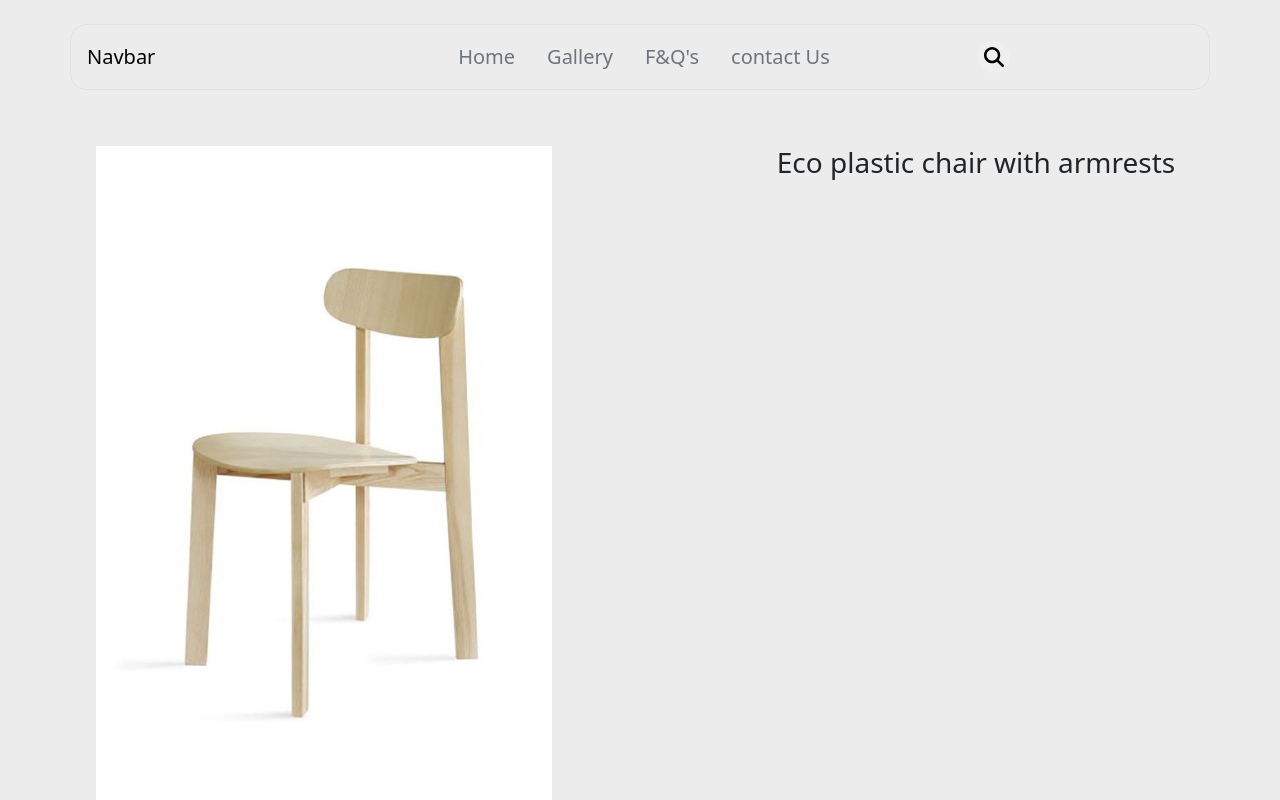
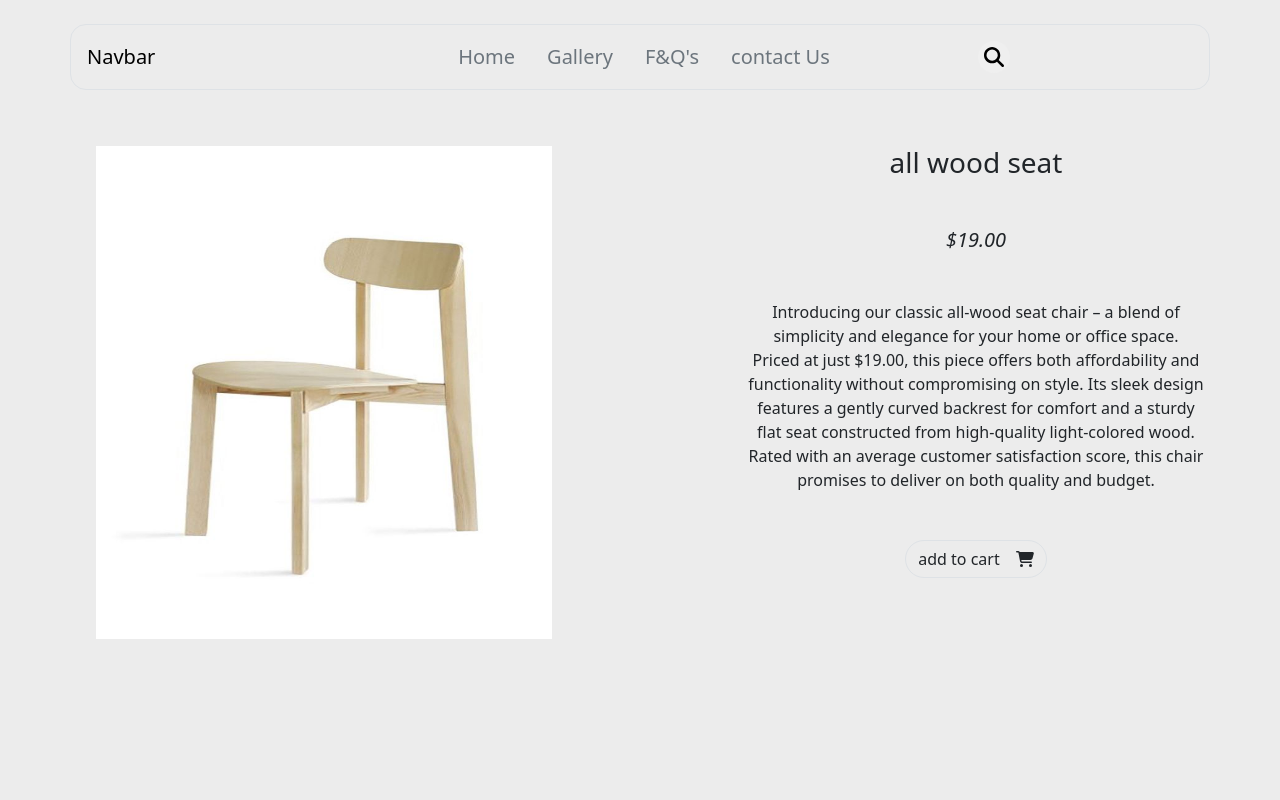
Before and after one commit to Soroushemoradi/shoppingWeb, a React (Vite) app: page /Gallery/all-wood-seat in a window 1280 px wide. Shown: the top 800 px of the page. Built offline with nearby package versions, Linux system fonts and the light colour scheme.

Commit message:
add about and style productPage

```diff
--- a/src/components/gallery/product/ProudPage.jsx
+++ b/src/components/gallery/product/ProudPage.jsx
@@ -2,6 +2,9 @@ import { useEffect, useState } from 'react'
 import { useParams } from 'react-router-dom'
 import GalleryData from './galleryData';
 import Footer from '../../footer/Footer';
+import RatingStar from '../../home/RatingStar';
+import { FontAwesomeIcon } from '@fortawesome/react-fontawesome';
+import { faCartShopping } from '@fortawesome/free-solid-svg-icons';
 
 function ProudPage() {
   const { id } = useParams();
@@ -13,20 +16,24 @@ function ProudPage() {
   console.log(product)
   return (
     <>
-    <div className='grid-2 mt-5 ms-5 mb-5'>
-      <div>
-        <img src={'/' + product?.image} alt={product?.id} className='w-75 ms-5 h-100' />
+      <div className='grid-2 mt-5 ms-5 mb-5'>
+        <div>
+          <img src={'/' + product?.image} alt={product?.id} className='w-75 ms-5 h-75' />
+        </div>
+        <div className='text-center'>
+          <h3 className=''>{product?.discriotion}</h3>
+          <h5 className='mt-5 mb-5'><i>{product?.price}</i></h5>
+          <div className='w-75 mx-auto mb-5'>
+            <p>{product?.about}</p>
+          </div>
+          <button className='btn border rounded-5'>add to cart<FontAwesomeIcon icon={faCartShopping} className='ms-3'/></button>
+        </div>
       </div>
-      <div className='text-center'>
-        <h3>{product?.discriotion}</h3>
-
-      </div>
-    </div>
-    <Footer/>
+      <Footer />
     </>
   )
 }
 
 export default ProudPage
-//price
-//defaultValue
+// price
+// defaultValue
--- a/src/components/gallery/product/galleryData.js
+++ b/src/components/gallery/product/galleryData.js
@@ -2,143 +2,183 @@
 const GalleryData = [
   {
     image: "product1 (1).jpg",
-    discriotion: "Eco plastic chair with armrests",
+    discriotion: "gray plastic chair",
     id: "gray-plastic-chair",
     price: "$19.00",
     defaultValue: "2.5",
+    about:
+      "Introducing our latest addition – a sleek, modern chair designed to elevate any space. With its minimalist design and ergonomic features, this chair offers both style and comfort. Perfect for your home or office, it seamlessly blends into any contemporary setting. Experience the perfect balance of form and function with our new chair.",
   },
   {
     image: "product1 (2).jpg",
-    discriotion: "Eco plastic chair with armrests",
+    discriotion: "black wooden chair",
     id: "black-wooden-chair",
     price: "$19.00",
     defaultValue: "3.5",
+    about:
+      "Introducing our stylish black wooden chair, perfect for any contemporary space. With its elegant curved backrest and sturdy angled legs, this chair combines both comfort and stability. Priced at just $19.00, it offers an affordable way to elevate your home or office decor. Don't miss out on this chic and functional addition to your furniture collection!",
   },
   {
     image: "product1 (3).jpg",
-    discriotion: "Eco plastic chair with armrests",
+    discriotion: "white wooden chair",
     id: "white-wooden-chair",
     price: "$19.00",
     defaultValue: "5",
+    about:
+      "Introducing our beautifully crafted white wooden chair, designed to bring a touch of sophistication to any space. With its gracefully curved backrest and sturdy angled legs, this chair offers both comfort and style. Perfect for your dining room, living room, or office, it seamlessly blends into any modern decor. Elevate your interior with this chic and functional piece of furniture.",
   },
   {
     image: "product1 (4).jpg",
-    discriotion: "Eco plastic chair with armrests",
+    discriotion: "woody chair",
     id: "woody-chair",
     price: "$19.00",
     defaultValue: "4.5",
+    about:
+      "Introducing our stylish chair with a sleek black seat and a sturdy metal base. Perfect for any contemporary or minimalist interior, this chair combines elegance with durability. Whether for your home office, dining area, or living room, it adds a touch of modern sophistication to any space. Experience comfort and style with this versatile piece of furniture.",
   },
   {
     image: "product1 (5).jpg",
-    discriotion: "Eco plastic chair with armrests",
-    id: "black-seat-metall-base",
+    discriotion: "black seat metal base",
+    id: "black-seat-metal-base",
     price: "$19.00",
     defaultValue: "2.5",
+    about:
+      "Introducing our timeless wooden chair, perfect for any setting. With its elegant vertical slats and sturdy construction, this chair combines classic design with modern comfort. Priced at just $19.00, it offers exceptional value and style. Ideal for your dining room, living room, or office, this chair is a versatile addition to any space. Experience the perfect blend of tradition and functionality with our classic wooden chair.",
   },
   {
     image: "product1 (6).jpg",
-    discriotion: "Eco plastic chair with armrests",
+    discriotion: "single sofa",
     id: "single-sofa",
     price: "$19.00",
     defaultValue: "3.5",
+    about:
+      "Introducing our sleek and modern single sofa chair, priced at an affordable $19.00. This stylish piece features sturdy metal legs and comfortable cushioning, perfect for adding a touch of elegance to any room. With its high customer satisfaction rating, as indicated by the five-star review, this single sofa chair offers both quality and value.",
   },
   {
     image: "product1 (7).jpg",
-    discriotion: "Eco plastic chair with armrests",
+    discriotion: "seats and cabinets",
     id: "seats-and-cabinets",
     price: "$19.00",
     defaultValue: "0.5",
+    about:
+      "Introducing our stylish bar stool, perfect for any contemporary space. With its sturdy metal frame and warm wooden seat, this stool combines durability with comfort. Its minimalist design ensures it fits seamlessly into any decor, making it an ideal choice for your kitchen, bar, or dining area. Elevate your space with this elegant seating solution, available now for just $19.00.",
   },
   {
     image: "prud3.jpg",
-    discriotion: "Eco plastic chair with armrests",
+    discriotion: "all wood seat",
     id: "all-wood-seat",
     price: "$19.00",
     defaultValue: "1",
+    about:
+      "Introducing our classic all-wood seat chair – a blend of simplicity and elegance for your home or office space. Priced at just $19.00, this piece offers both affordability and functionality without compromising on style. Its sleek design features a gently curved backrest for comfort and a sturdy flat seat constructed from high-quality light-colored wood. Rated with an average customer satisfaction score, this chair promises to deliver on both quality and budget.",
   },
   {
     image: "product1 (9).jpg",
-    discriotion: "Eco plastic chair with armrests",
+    discriotion: "colored plastic chair",
     id: "colored-plastic-chair",
     price: "$19.00",
     defaultValue: "2.5",
+    about:
+      "Add a pop of color and modern design to your space with this stylish colored plastic chair. Perfect for both indoor and outdoor use, this chair combines durability with aesthetic appeal. Its sleek design and vibrant color make it a standout piece in any setting. Ideal for living rooms, patios, or even as a statement piece in your office.",
   },
   {
     image: "product1 (10).jpg",
-    discriotion: "Eco plastic chair with armrests",
+    discriotion: "desk and chair",
     id: "desk-and-chair",
     price: "$19.00",
     defaultValue: "2",
+    about:
+      "Enhance your workspace with this elegant desk and chair set. The desk features a natural wood finish, providing a warm and inviting atmosphere for your home office or study area. Paired with a comfortable yellow upholstered chair with sturdy wooden legs, this set is both functional and stylish.",
   },
   {
     image: "product1 (11).jpg",
-    discriotion: "Eco plastic chair with armrests",
+    discriotion: "office table and chair",
     id: "office-table-and-chair",
     price: "$19.00",
     defaultValue: "1",
+    about:
+      "Transform your workspace with this sleek and affordable office desk and chair set. Perfect for creating a productive and stylish environment, this set includes a spacious desk and a comfortable chair.",
   },
   {
     image: "product1 (12).jpg",
-    discriotion: "Eco plastic chair with armrests",
+    discriotion: "metal chair with wooden handle",
     id: "metal-chair-with-wooden-handle",
     price: "$19.00",
     defaultValue: "4.5",
+    about:
+      "Upgrade your seating with this stylish and functional metal chair. Featuring a sleek black metal frame and a light-colored wooden seat and backrest, this chair is perfect for contemporary interiors. The wooden handle adds a touch of elegance and comfort",
   },
   {
     image: "product1 (13).jpg",
-    discriotion: "Eco plastic chair with armrests",
+    discriotion: "plastic cumin chair",
     id: "plastic-cumin-chair",
     price: "$19.00",
     defaultValue: "5",
+    about:
+      "Add a touch of color and modern style to your space with this vibrant green plastic chair. Perfect for both indoor and outdoor settings, this chair combines durability with a sleek design. Its minimalist look makes it a versatile addition to any room.Add a touch of color and modern style to your space with this vibrant green plastic chair. Perfect for both indoor and outdoor settings, this chair combines durability with a sleek design. Its minimalist look makes it a versatile addition to any room.",
   },
   {
     image: "product1 (14).jpg",
-    discriotion: "Eco plastic chair with armrests",
+    discriotion: "footstool",
     id: "footstool",
     price: "$19.00",
     defaultValue: "2.5",
+    about:
+      "Add a touch of simplicity and functionality to your space with this wooden stool. Perfect for various uses around the home, this stool combines a sturdy design with an affordable price.",
   },
   {
     image: "product1 (15).jpg",
-    discriotion: "Eco plastic chair with armrests",
+    discriotion: "waiting chair",
     id: "waiting-chair",
     price: "$19.00",
     defaultValue: "4.5",
+    about:
+      "Introducing our contemporary woven chair – the perfect blend of style and affordability. Crafted with meticulous attention to detail, this chair features a sleek metal frame complemented by an intricately woven seat and backrest for ultimate comfort. Priced at just $19.00, it’s an unbeatable value that doesn’t compromise on quality or design. Rated highly by customers with 4 out of 5 stars, it’s clear that this chair is not only visually appealing but also trusted for its durability and comfort",
   },
   {
     image: "prud1.jpg",
-    discriotion: "Eco plastic chair with armrests",
+    discriotion: "modern seat",
     id: "modern-seat",
     price: "$19.00",
     defaultValue: "4",
+    about:
+      "Elevate your space with this stylish and affordable modern wooden seat. Featuring a sleek wooden top and metallic legs that splay outwards, this seat combines contemporary design with functionality. Perfect for any room, it adds a touch of elegance and modernity.",
   },
   {
     image: "prud2.jpg",
-    discriotion: "Eco plastic chair with armrests",
+    discriotion: "modern stool",
     id: "modern-stool",
     price: "$19.00",
     defaultValue: "2.5",
+    about:
+      "Introducing our sleek and stylish Modern Wooden Stool, priced at an affordable $19.00. Crafted with a chic two-tone wooden finish, this piece combines functionality with minimalist elegance. Perfect for any contemporary home or office space, it offers both comfort and versatility without compromising on design",
   },
   {
     image: "prud4.jpg",
-    discriotion: "Eco plastic chair with armrests",
+    discriotion: "wood",
     id: "wood",
     price: "$19.00",
     defaultValue: "3.5",
+    about:
+      "Introducing our sturdy and stylish Wooden Stool, priced at an affordable $19.00. This stool features a round wooden seat and three legs, connected by two circular metal braces for added stability. Its simple yet functional design makes it a versatile addition to any space.",
   },
   {
     image: "prud5.jpg",
-    discriotion: "Eco plastic chair with armrests",
+    discriotion: "bar seat",
     id: "bar-seat",
     price: "$19.00",
     defaultValue: "0.5",
+    about:
+      "Elevate your space with this sleek and stylish modern bar stool. Featuring a smooth, curved seat for ergonomic comfort and wooden legs splayed outwards for stability, this stool is both functional and aesthetically pleasing. The two circular metal footrests add a touch of elegance and provide additional support.",
   },
   {
     image: "prud6.jpg",
-    discriotion: "Eco plastic chair with armrests",
+    discriotion: "bar seat with back",
     id: "bar-seat-with-back",
     price: "$19.00",
     defaultValue: "1.5",
+    about:
+      "Enhance your home bar, kitchen island, or café with this stylish and functional bar stool. Priced at just $19.00, this stool features a sleek black seat and sturdy metallic legs, offering both comfort and durability. Its contemporary design makes it a perfect addition to any modern setting.",
   },
 ];
 export default GalleryData
```
